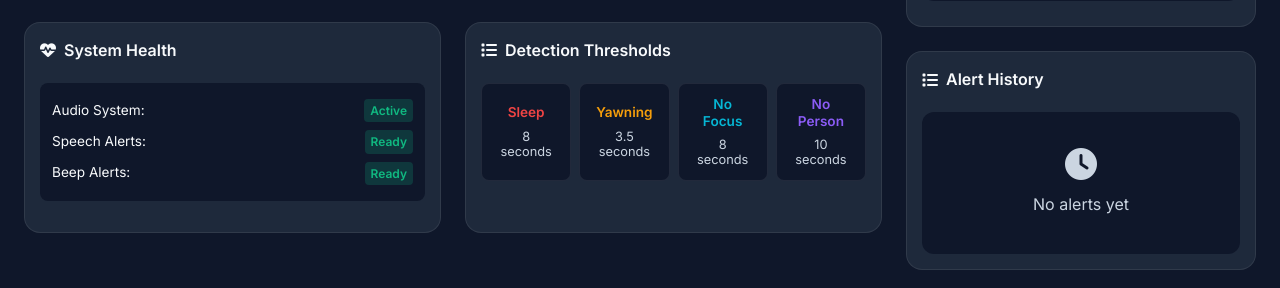
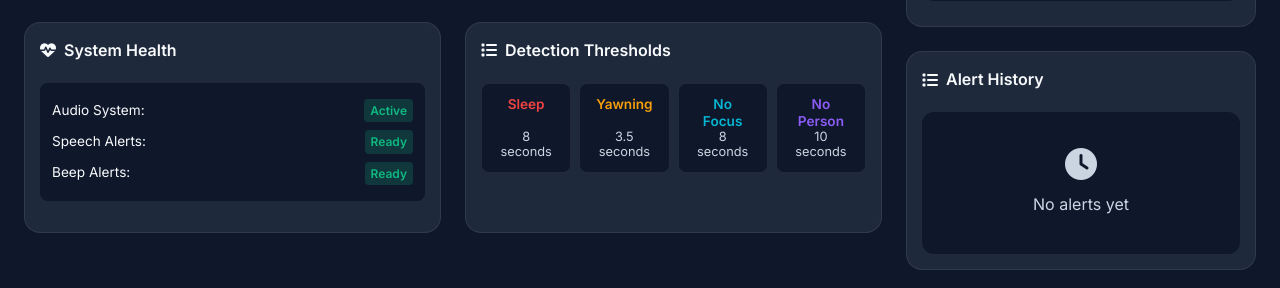
Before and after one commit to Jejetrs/SmartFocus-Alert, a Flask app: page /live in a window 1280 px wide. Shown: the part 1422-1710 px from the top of the page. Run offline with Flask 3, Linux system fonts and the light colour scheme.

Commit message:
Update live.css

```diff
--- a/static/style/live.css
+++ b/static/style/live.css
@@ -671,13 +671,14 @@
       border: 1px solid var(--glass-border);
       display: flex;
       flex-direction: column;
-      justify-content: center;
+      justify-content: space-between;
+      align-items: center;
       min-height: 80px;
   }
 
   .threshold-label {
       font-weight: 600;
-      margin-bottom: 8px;
+      margin-bottom: auto;
       font-size: 0.85rem;
       line-height: 1.2;
   }
```
